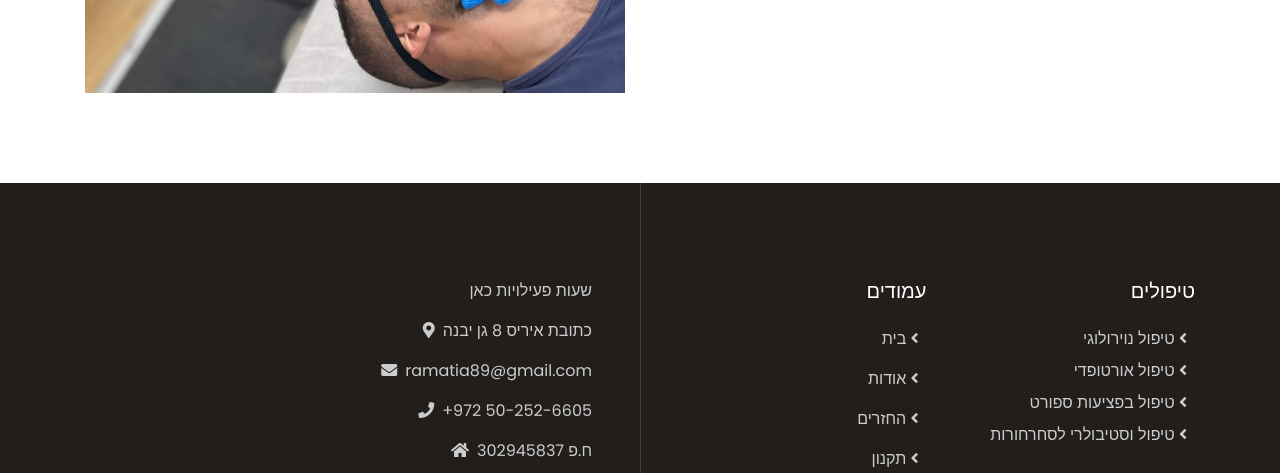
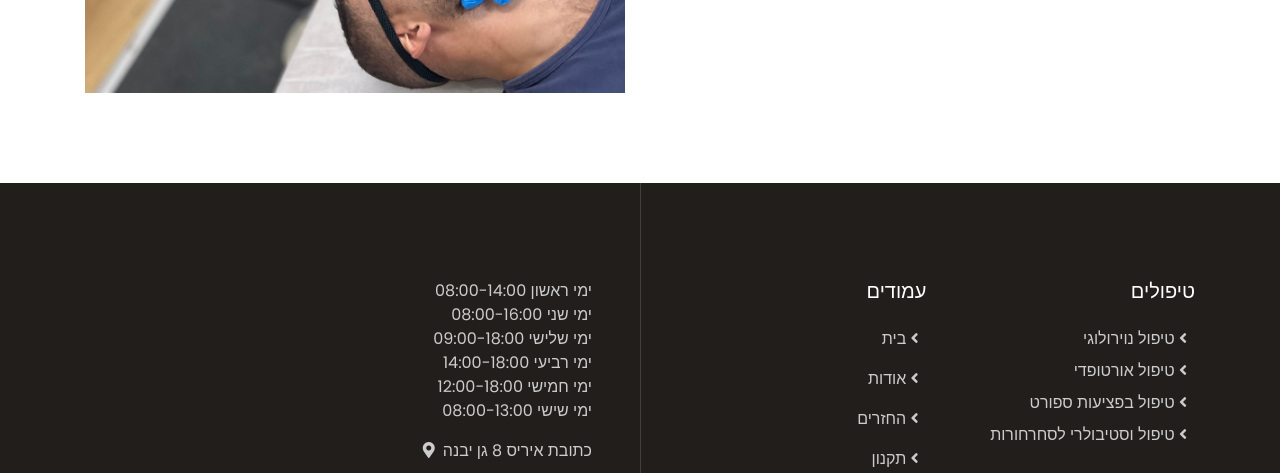
Before and after one commit to danielLublinsky/ram-physiotherapy, a website with bundled scripts: page public/index.html in a window 1280 px wide. Shown: the part 4262-4735 px from the top of the page. Built offline with nearby package versions, Linux system fonts and the light colour scheme.

Commit message:
Update footer.html

```diff
--- a/public/components/footer.html
+++ b/public/components/footer.html
@@ -4,7 +4,19 @@
   <div class="container pt-5" dir="ltr" style="text-align: right">
     <div class="row">
       <div class="col-lg-6 pr-lg-5 mb-5">
-        <p>שעות פעילויות כאן</p>
+        <p>
+          ימי ראשון 08:00-14:00
+          <br>
+ימי שני 08:00-16:00
+<br>
+ימי שלישי 09:00-18:00
+<br>
+ימי רביעי 14:00-18:00
+<br>
+ימי חמישי 12:00-18:00
+<br>
+ימי שישי 08:00-13:00
+        </p>
         <p><i class="fa fa-map-marker-alt mr-2"></i>כתובת איריס 8 גן יבנה</p>
         <p><i class="fa fa-envelope mr-2"></i>ramatia89@gmail.com</p>
         <p><i class="fa fa-phone mr-2"></i>+972 50-252-6605</p>
```
